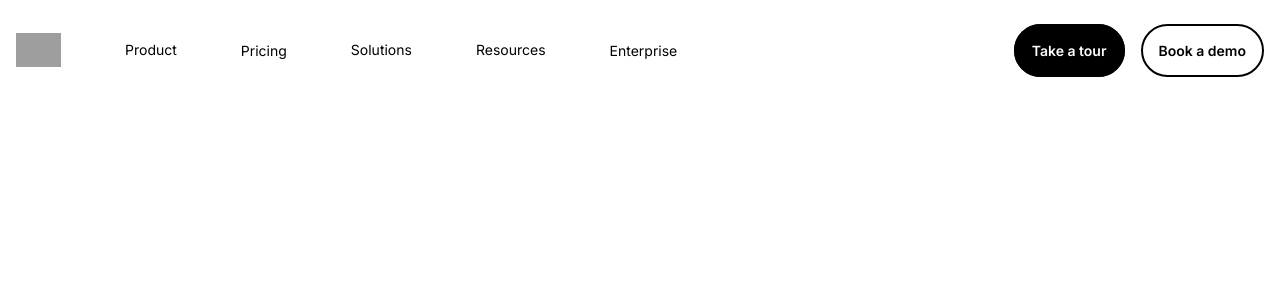
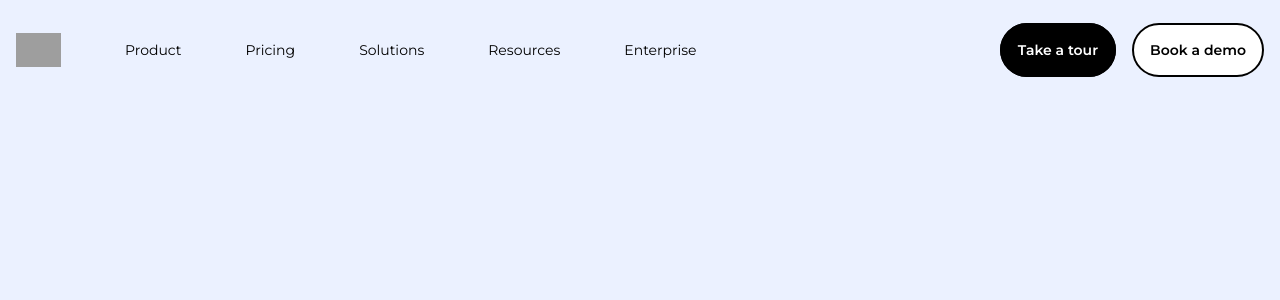
Before and after one commit to Abulkalam-Asif/p2-zohaib, a Next.js app: page / in a window 1280 px wide. Shown: the top 300 px of the page. Built offline with nearby package versions, Linux system fonts and the light colour scheme; grey boxes are pictures that could not be loaded.

Commit message:
header is done

```diff
--- a/src/app/components/LinkButton.js
+++ b/src/app/components/LinkButton.js
@@ -1,6 +1,6 @@
 import React from 'react'
 
-const LinkButton = ({ text, href, type = "solid" }) => {
+const LinkButton = ({ text, href, type = "solid", className = "" }) => {
   let typeStyles = "";
   if (type === "solid") {
     typeStyles = "bg-black text-white";
@@ -9,7 +9,7 @@ const LinkButton = ({ text, href, type = "solid" }) => {
   }
   return (
     <>
-      <a href={href} className={`font-semibold p-4 text-sm border-2 border-black rounded-full  hover:bg-themeColor hover:text-black hover:border-themeColor transition-colors duration-200 lg:p-3 ${typeStyles}`}>{text}</a>
+      <a href={href} className={`font-semibold text-center p-4 text-sm border-2 border-black rounded-full  hover:bg-themeColor hover:text-black hover:border-themeColor transition-colors duration-200 lg:p-3 ${typeStyles} ${className}`}>{text}</a>
     </>
   )
 }
--- a/src/app/components/NavDropdownItem.js
+++ b/src/app/components/NavDropdownItem.js
@@ -6,7 +6,7 @@ const NavDropdownItem = ({ href, text, imgSrc }) => {
     <>
       <li>
         <a
-          className="font-semibold flex items-center pl-3 pr-4 py-3 hover:text-themeColor hover:pl-5 hover:pr-2 transition-all duration-200 space-x-3"
+          className="font-medium flex items-center pl-3 pr-4 py-3 hover:text-themeColor hover:pl-5 hover:pr-2 transition-all duration-200 space-x-3"
           href={href}>
           <Image src={imgSrc} width={16} height={16} alt='icon' />
           <span>{text}</span>
--- a/src/app/components/Navitem.js
+++ b/src/app/components/Navitem.js
@@ -2,10 +2,10 @@
 import { FontAwesomeIcon } from "@fortawesome/react-fontawesome";
 import React, { useState, } from "react";
 import NavDropdown from "./NavDropdown";
+import { faChevronDown } from "@fortawesome/free-solid-svg-icons";
 
 const Navitem = ({
   text,
-  icon = null,
   isLink = false,
   className = "",
   href,
@@ -19,37 +19,39 @@ const Navitem = ({
     setIsClicked((prevState) => !prevState);
   };
   const handleIsHovered = () => {
-    setIsHovered((prevState) => !prevState);
+    if (window.innerWidth > 768) {
+      setIsHovered((prevState) => !prevState);
+    }
   };
   return (
     <>
       <li
-        className={`relative cursor-pointer ${className}`}
+        className={`relative w-full cursor-pointer md:font-semibold ${className}`}
         onMouseEnter={handleIsHovered}
         onMouseLeave={handleIsHovered}
         onClick={handleIsClicked}>
         {isLink ? (
           <a
             href={href}
-            className="text-sm py-4 px-8 lg:px-3">
+            className="inline-block w-full text-sm py-4 px-8 lg:px-3 md:px-6 md:text-base">
             {text}
           </a>
         ) : (
           <>
-            <span className="flex justify-between items-center text-sm py-4 px-8 lg:px-3">
+            <span className="flex justify-between items-center text-sm py-4 px-8 lg:px-3 md:px-6 md:text-base">
               <span>{text}</span>
-              {icon && (
-                <FontAwesomeIcon
-                  icon={icon}
-                  size="lg"
-                  className={`transition-transform duration-200 ${isClicked ? "rotate-180" : "rotate-0"
-                    }`}
-                />
-              )}
+              <FontAwesomeIcon
+                icon={faChevronDown}
+                size="lg"
+                width={16}
+                height={16}
+                className={`hidden md:inline-block transition-transform duration-200 ${isClicked ? "rotate-180" : "rotate-0"
+                  }`}
+              />
             </span>
             <NavDropdown
               isHovered={isHovered}
-              // isClicked={isClicked}
+              isClicked={isClicked}
               dropdownItems={dropdownItems}
               dropdownAlignment={dropdownAlignment}
             />
--- /dev/null
+++ b/src/app/containers/DesktopNavbar.js
@@ -0,0 +1,78 @@
+import React from 'react'
+import Navitem from '../components/Navitem'
+
+
+const DesktopNavbar = () => {
+
+  return (
+    <nav className='md:hidden'>
+      <ul className="flex items-center">
+        <Navitem text={"Product"} dropdownAlignment={"right"} dropdownItems={[{
+          text: "Features",
+          href: "#",
+          imgSrc: "https://assets-global.website-files.com/5d8d029013ffd80bbb91320d/6070b3119575ba8abea6dafa_tools_nav.webp"
+        },
+        {
+          text: "Employee Intranet",
+          href: "#",
+          imgSrc: "https://assets-global.website-files.com/5d8d029013ffd80bbb91320d/640b45eecaf87ff9103edb95_file-cabinet-emoji.webp"
+        },
+        {
+          text: "Integrations",
+          href: "#",
+          imgSrc: "https://assets-global.website-files.com/5d8d029013ffd80bbb91320d/6070b30e206a080091d988af_shuffle_nav.webp"
+        }]} />
+        <Navitem text={"Pricing"} isLink={true} href={"#"} />
+        <Navitem text={"Solutions"} dropdownItems={[{
+          text: "Company-wide",
+          href: "#",
+          imgSrc: "https://assets-global.website-files.com/5d8d029013ffd80bbb91320d/6070b30e0276c7610246c12b_briefcase_nav.webp"
+        }, {
+          text: "Internal communications",
+          href: "#",
+          imgSrc: "https://assets-global.website-files.com/5d8d029013ffd80bbb91320d/6070b30eaa48857928a7dc11_speechbubble_nav.webp"
+        },
+        {
+          text: "Remote work",
+          href: "#",
+          imgSrc: "https://assets-global.website-files.com/5d8d029013ffd80bbb91320d/6070b30e8f48035061de683d_laptop_nav.webp"
+        },
+        {
+          text: "Sales teams",
+          href: "#",
+          imgSrc: "https://assets-global.website-files.com/5d8d029013ffd80bbb91320d/6070b30ef2177807ece3c3f6_chart_nav.webp"
+        }]} />
+        <Navitem text={"Resources"} dropdownAlignment={"left"} dropdownItems={[
+          {
+            text: "Free templates",
+            href: "#",
+            imgSrc: "https://assets-global.website-files.com/5d8d029013ffd80bbb91320d/60edcc3708e9c18739953dec_%F0%9F%9A%80%402x.png"
+          }, {
+            text: "Glossary",
+            href: "#",
+            imgSrc: "https://assets-global.website-files.com/5d8d029013ffd80bbb91320d/61040e791548342f6118a4d5_Glossary%20nav%20icon%402x.webp"
+          }, {
+            text: "Guides",
+            href: "#",
+            imgSrc: "https://assets-global.website-files.com/5d8d029013ffd80bbb91320d/61040e7ba1c2b531887764af_Guides%20nav%20icon%402x.webp"
+          }, {
+            text: "Blog",
+            href: "#",
+            imgSrc: "https://assets-global.website-files.com/5d8d029013ffd80bbb91320d/61040e7dc6e2b652a2e9316d_Blog%20nav%20icon%402x.webp"
+          }, {
+            text: "Developers",
+            href: "#",
+            imgSrc: "https://assets-global.website-files.com/5d8d029013ffd80bbb91320d/61040e7b078bd44e5040abfc_Dev%20Network%20nav%20icon%402x.webp"
+          }, {
+            text: "Help center",
+            href: "#",
+            imgSrc: "https://assets-global.website-files.com/5d8d029013ffd80bbb91320d/61040e7e0772f82468f945eb_Help%20center%20nav%20icon%402x.webp"
+          }
+        ]} />
+        <Navitem text={"Enterprise"} isLink={true} href={"#"} />
+      </ul>
+    </nav>
+  )
+}
+
+export default DesktopNavbar
--- a/src/app/containers/Header.js
+++ b/src/app/containers/Header.js
@@ -1,13 +1,16 @@
 import Image from 'next/image'
 import React from 'react'
-import Navbar from './Navbar'
+import DesktopNavbar from './DesktopNavbar'
 import LinkButton from '../components/LinkButton'
 import Link from 'next/link'
+import { FontAwesomeIcon } from '@fortawesome/react-fontawesome'
+import { faBars, faX } from '@fortawesome/free-solid-svg-icons'
 
-const Header = () => {
+const Header = ({ setIsMobNavbarOut, isMobNavbarOut }) => {
   return (
     <>
-      <header className='sticky top-0 max-w-8xl mx-auto py-6 flex items-center gap-x-8 px-4 lg:gap-x-4'>
+      <header className='sticky top-0 w-full bg-themeColorExtraLight z-20'>
+        <div className='max-w-8xl mx-auto py-6 flex items-center gap-x-8 px-4 lg:gap-x-4'>
           <div>
             <Link href={"/"}>
               <Image
@@ -18,11 +21,17 @@ const Header = () => {
               />
             </Link>
           </div>
-        <div className='w-full flex justify-between items-center'>
-          <Navbar />
+          <div className='w-full flex justify-between items-center md:justify-end md:gap-x-4'>
+            <DesktopNavbar />
             <div className="space-x-4 lg:space-x-2">
-            <LinkButton text={"Take a tour"} href={"#"} />
+              <LinkButton className='md:hidden' text={"Take a tour"} href={"#"} />
               <LinkButton text={"Book a demo"} href={"#"} type={"outlined"} />
+            </div>
+            <div className='hidden md:block'>
+              <button className='p-2' onClick={() => (setIsMobNavbarOut((prevState) => !prevState))}>
+                <FontAwesomeIcon icon={isMobNavbarOut ? faX : faBars} className='text-black w-7 h-7' />
+              </button>
+            </div>
           </div>
         </div>
       </header>
--- a/src/app/containers/Navbar.js
+++ b/src/app/containers/MobileNavbar.js
@@ -1,12 +1,13 @@
 import React from 'react'
 import Navitem from '../components/Navitem'
+import LinkButton from '../components/LinkButton'
 
 
-const Navbar = () => {
+const MobileNavbar = ({ isMobNavbarOut }) => {
 
   return (
-    <nav>
-      <ul className="flex items-center">
+    <nav className={`hidden md:block bg-white absolute w-full h-screen ${isMobNavbarOut ? "top-0" : "-top-full"} transition-all duration-500 left-0 right-0 z-10 pt-24 overflow-y-auto`}>
+      <ul className="flex flex-col items-start">
         <Navitem text={"Product"} dropdownAlignment={"right"} dropdownItems={[{
           text: "Features",
           href: "#",
@@ -71,8 +72,13 @@ const Navbar = () => {
         ]} />
         <Navitem text={"Enterprise"} isLink={true} href={"#"} />
       </ul>
+      <hr className='my-4' />
+      <div className='grid grid-cols-2 gap-x-2 p-4 pb-10'>
+        <LinkButton text={"Log in"} type='outtlined' />
+        <LinkButton text={"Sign up"} />
+      </div>
     </nav>
   )
 }
 
-export default Navbar
+export default MobileNavbar
--- a/src/app/globals.css
+++ b/src/app/globals.css
@@ -1,3 +1,7 @@
 @tailwind base;
 @tailwind components;
 @tailwind utilities;
+
+body {
+  background-color: #ebf1ff;
+}
--- a/src/app/layout.js
+++ b/src/app/layout.js
@@ -1,7 +1,7 @@
 import "./globals.css";
-import { Inter } from "next/font/google";
+import { Montserrat } from "next/font/google";
 
-const inter = Inter({ subsets: ["latin"] });
+const montserrat = Montserrat({ subsets: ["latin"], weight: ["100", "300", "400", "500", "600", "700", "800", "900"] });
 
 export const metadata = {
   title: "Create Next App",
@@ -11,7 +11,7 @@ export const metadata = {
 export default function RootLayout({ children }) {
   return (
     <html lang="en">
-      <body className={inter.className}>{children}</body>
+      <body className={montserrat.className}>{children}</body>
     </html>
   );
 }
--- a/src/app/page.js
+++ b/src/app/page.js
@@ -1,10 +1,22 @@
-import React from 'react'
+"use client"
+import React, { useEffect, useState } from 'react'
 import Header from "./containers/Header"
+import MobileNavbar from './containers/MobileNavbar'
 
 const page = () => {
+  const [isMobNavbarOut, setIsMobNavbarOut] = useState(false);
+  useEffect(() => {
+    if (isMobNavbarOut) {
+      document.body.style.overflow = "hidden";
+    } else {
+      document.body.style.overflow = "auto";
+    }
+  }, [isMobNavbarOut])
+
   return (
     <>
-      <Header />
+      <Header isMobNavbarOut={isMobNavbarOut} setIsMobNavbarOut={setIsMobNavbarOut} />
+      <MobileNavbar isMobNavbarOut={isMobNavbarOut} />
     </>
   )
 }
--- a/tailwind.config.js
+++ b/tailwind.config.js
@@ -22,7 +22,8 @@ module.exports = {
     },
     extend: {
       colors: {
-        "themeColor": "#2463eb",
+        "themeColor": "#5c90ff",
+        "themeColorExtraLight": "#ebf1ff",
       },
       backgroundImage: {
         'gradient-radial': 'radial-gradient(var(--tw-gradient-stops))',
```
Also changed, not shown: src/app/components/NavDropdown.js (+4 -4 lines). Lines whose indentation alone changed are shown as unchanged.
